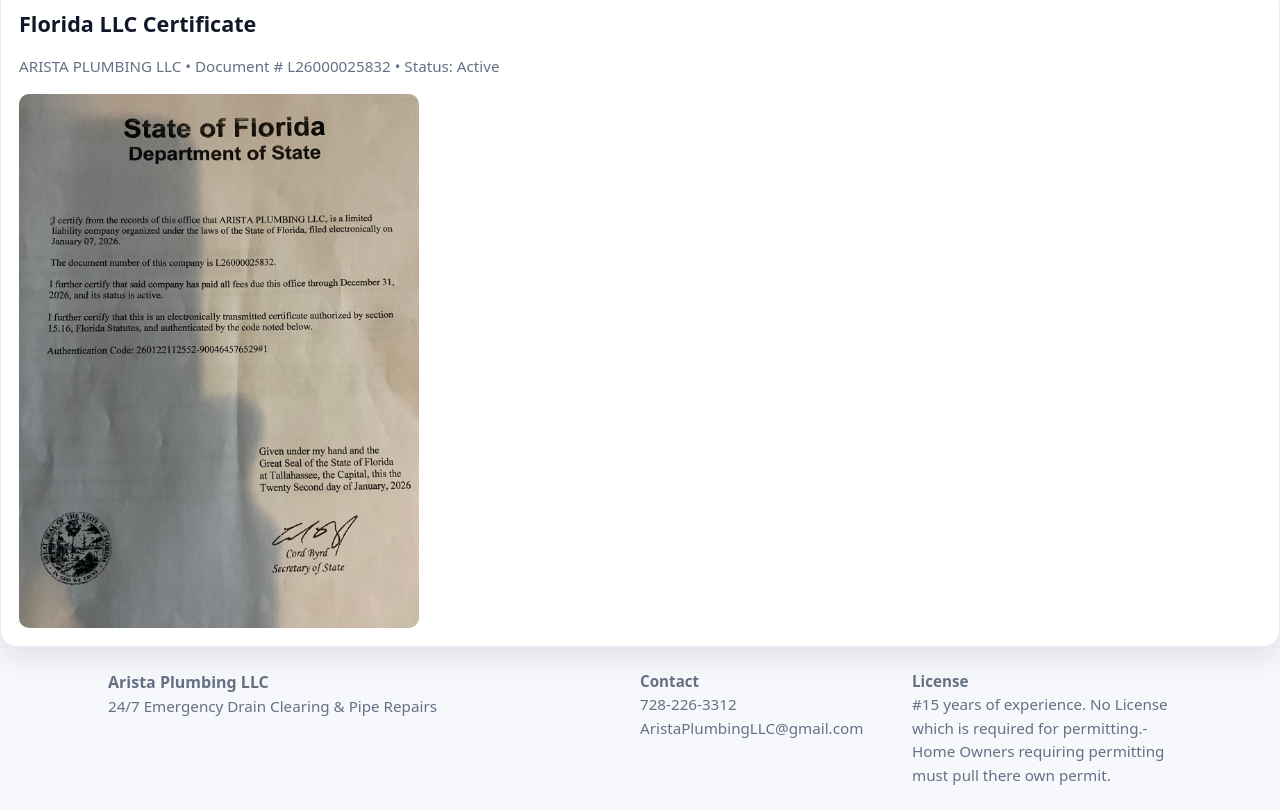
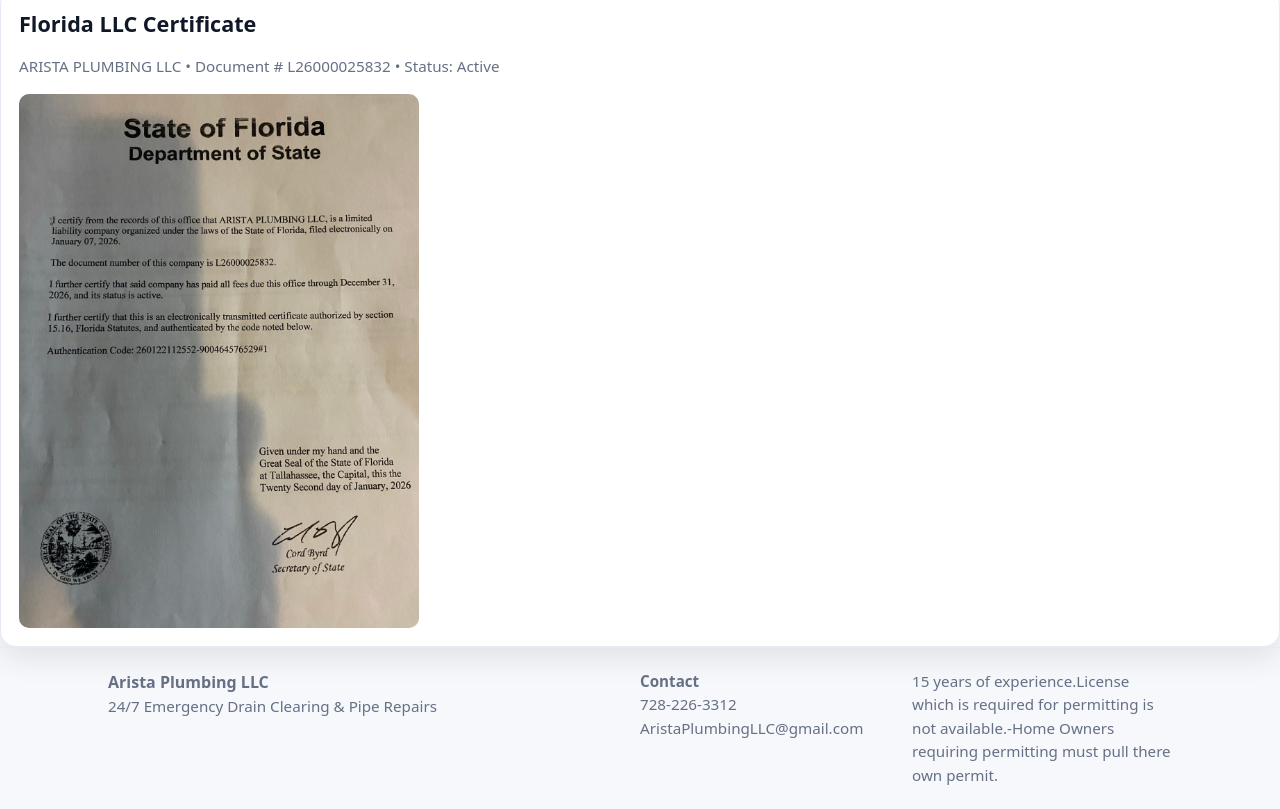
Before and after one commit to Ristapher/AristaPlumbingLLC, a plain HTML site: page contact.html in a window 1280 px wide. Shown: the part 857-1666 px from the top of the page. Drawn offline with Linux system fonts and the light colour scheme.

Commit message:
Fix HTML formatting and structure in contact.html

```diff
--- a/contact.html
+++ b/contact.html
@@ -100,8 +100,8 @@
       <a href="mailto:AristaPlumbingLLC@gmail.com">AristaPlumbingLLC@gmail.com</a>
     </div>
     <div class="small">
-      <b>License</b><br>
-      #15 years of experience. No License which is required for permitting.-Home Owners requiring permitting must pull there own permit.
+
+      15 years of experience.License which is required for permitting is not available.-Home Owners requiring permitting must pull there own permit.
     </div>
   </div>
 </footer>
```
